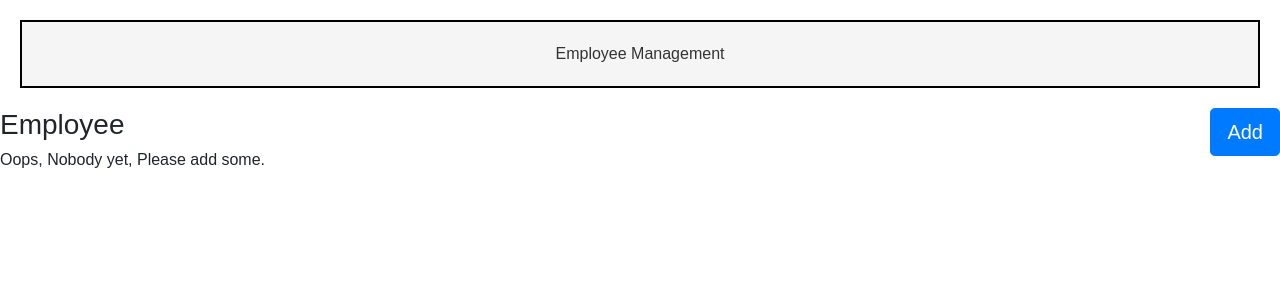
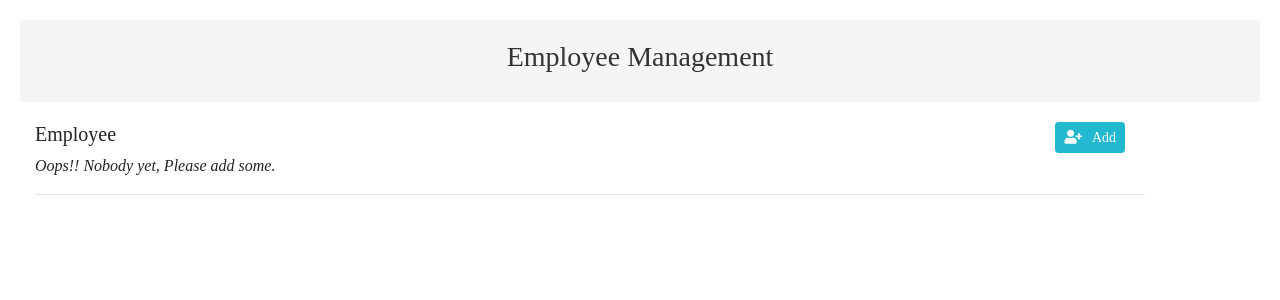
Before and after one commit to bhargavidn/assignment, a React (Create React App) app: page / in a window 1280 px wide. Shown: the top 300 px of the page. Built offline with nearby package versions, Linux system fonts and the light colour scheme.

Commit message:
added partial css

```diff
--- a/public/index.html
+++ b/public/index.html
@@ -10,6 +10,9 @@
     -->
     <link rel="manifest" href="%PUBLIC_URL%/manifest.json">
     <link rel="shortcut icon" href="%PUBLIC_URL%/favicon.ico">
+    <link rel="stylesheet" href="https://use.fontawesome.com/releases/v5.0.10/css/all.css" integrity="sha384-+d0P83n9kaQMCwj8F4RJB66tzIwOKmrdb46+porD/OvrJ+37WqIM7UoBtwHO6Nlg" crossorigin="anonymous">
+
+
     <!--
       Notice the use of %PUBLIC_URL% in the tags above.
       It will be replaced with the URL of the `public` folder during the build.
--- a/src/App.css
+++ b/src/App.css
@@ -1,5 +1,7 @@
+body{
+  font-family:fontAwesome;
+}
 .App {
-  border: 2px solid black;
   text-align: center;
   background: #f5f5f5;
   color: #333;
@@ -38,3 +40,35 @@ p.slash {
     /* display: table-cell; */
     padding-top: -6px;
 }
+.content-align {
+    text-align: left;
+    margin-left: 20px;
+}
+.pull-right {
+    float: right !important;
+    margin-right: 20px;
+}
+.ico-space {
+    padding-right: 10px;
+}
+.ed-adrm-btn {
+    margin-right: -12px;
+}
+.color-style{
+  color:#22B8D0;
+}
+.btn-style {
+    color: #fff;
+    background-color: #22B8D0;
+    border-color: #22b8cf;
+}
+i.fas.fa-plus-circle.color-style {
+    font-size: 22px;
+}
+i.fas.fa-times {
+    color: indianred;
+    font-size: 22px;
+}
+i.far.fa-trash-alt {
+    color: indianred;
+}
--- a/src/App.js
+++ b/src/App.js
@@ -25,14 +25,18 @@ class App extends Component{
       <div>
         <Modal personId={this.state.id}/>
         <div className="App">
-            Employee Management
+            <h3>Employee Management</h3>
         </div>
-        <div className="pull-right">
-          <button type="button" className="btn btn-primary btn-lg" data-toggle="modal"
-          data-target="#exampleModalLong" id="showModal"> Add  </button>
+        <div className="content-align container">
+          <div className="pull-right">
+              <button type="button" className="btn btn-style btn-sm" data-toggle="modal"
+              data-target="#exampleModalLong" id="showModal">
+              <i className="fa fa-user-plus ico-space"></i>
+               Add  </button>
+          </div>
+            <ListOfPerson/>
+            <EmpTree />
         </div>
-        <ListOfPerson/>
-        <EmpTree />
       </div>
     )
   }
--- a/src/empTree.js
+++ b/src/empTree.js
@@ -9,14 +9,22 @@ class EmpTree extends Component {
   componentWillReceiveProps(nextProps){
     console.log(nextProps);
     if(nextProps.hasOwnProperty("listOfPerson") && Object.keys(nextProps.listOfPerson).length>0){
-
+        var newState=[];
           firstNames=Object.values(nextProps.listOfPerson).map(item=>{
             console.log("itemmm..",item);
               var name=item.fname+ " " +item.role
               console.log("inside map..",name);
               return {title:name}
         });
-        this.setState({treeData:firstNames})
+        console.log("out if..",this.state.treeData);
+
+        if(this.state.treeData.length===1){
+          console.log("in if..",this.state.treeData);
+          this.setState({treeData:firstNames.slice(0,1)})
+     }
+       else{
+            this.setState({treeData:firstNames});
+          }
     }
     console.log("firstNames..",firstNames);
   }
@@ -32,14 +40,14 @@ class EmpTree extends Component {
   }
 
   render() {
-    if(this.state.treeData.length<=0){
+    if(Object.keys(this.props.listOfPerson).length<=0){
       return <div></div>
     }
-    console.log("inside emptree..",this.props.listOfPerson);
+
     const { searchString, searchFocusIndex, searchFoundCount } = this.state;
     const getNodeKey = ({ treeIndex }) => treeIndex;
     const getRandomName = () =>
-      firstNames[Math.floor(Math.random() * firstNames.length)];
+    firstNames[Math.floor(Math.random() * firstNames.length)];
     const customSearchMethod = ({ node, searchQuery }) =>
       searchQuery &&
       node.title.toLowerCase().indexOf(searchQuery.toLowerCase()) > -1;
@@ -61,7 +69,7 @@ class EmpTree extends Component {
       });
     return (
       <div>
-        <h2>Oragnization Tree</h2>
+        <h5>Oragnization Tree</h5>
         <form
           style={{ display: 'inline-block' }}
           onSubmit={event => {
@@ -78,31 +86,7 @@ class EmpTree extends Component {
               this.setState({ searchString: event.target.value })
             }
           />
-          <button
-            type="button"
-            disabled={!searchFoundCount}
-            onClick={selectPrevMatch}
-          >
-            &lt;
-          </button>
 
-          <button
-            type="submit"
-            disabled={!searchFoundCount}
-            onClick={selectNextMatch}
-          >
-            &gt;
-          </button>
-
-
-
-
-          <span>
-            &nbsp;
-            {searchFoundCount > 0 ? searchFocusIndex + 1 : 0}
-            &nbsp;/&nbsp;
-            {searchFoundCount || 0}
-          </span>
         </form>
 
         <div style={{ height: 300 }}>
@@ -113,7 +97,7 @@ class EmpTree extends Component {
             searchQuery={searchString}
             generateNodeProps={({ node, path }) => ({
               buttons: [
-                <button
+                <button className="btn btn-link ed-adrm-btn"
                   onClick={() =>
                     this.setState(state => ({
                       treeData: addNodeUnderParent({
@@ -122,16 +106,15 @@ class EmpTree extends Component {
                         expandParent: true,
                         getNodeKey,
                         newNode: {
-                          title: `${this.props.listOfPerson["1"]["fname"]}
-                           ${this.props.listOfPerson["1"]["lname"]}`,
+                          title: `${getRandomName().title}`,
                         },
                       }).treeData,
                     }))
                   }
                 >
-                  Add Child
+                  <i className="fas fa-plus-circle color-style"></i>
                 </button>,
-                <button
+                <button className="btn btn-link"
                   onClick={() =>
                     this.setState(state => ({
                       treeData: removeNodeAtPath({
@@ -142,23 +125,23 @@ class EmpTree extends Component {
                     }))
                   }
                 >
-                  Remove
+                <i className="fas fa-times"></i>
                 </button>,
               ],
             })}
           />
         </div>
 
-        <button
+        <button className="btn btn-style"
           onClick={() =>
             this.setState(state => ({
               treeData: state.treeData.concat({
-                title: `${getRandomName()} ${getRandomName()}sson`,
+                title: `${getRandomName().title}`,
               }),
             }))
           }
         >
-          Add more
+          <i className="fas fa-users"></i>          Add more
         </button>
       </div>
     );
--- a/src/listOfPerson.js
+++ b/src/listOfPerson.js
@@ -18,18 +18,24 @@ class ListOfPerson extends Component{
         let {id,fname,lname,email,role}=person;
         return(
           <tr  key={index}>
-          <th scope="row">{index}</th>
+
+              <td><i className="fa fa-user fa-1g color-style"></i></td>
               <td>{`${fname} ${lname}`}</td>
               <td>{email}</td>
               <td>{role}</td>
               <td>
-                  <div className="btn-group">
+
                     <button className="btn btn-link ed-del-btn" onClick={()=>this.editPerson(id,person)}
                     data-toggle="modal"
-                    data-target="#exampleModalLong">Edit</button>
-                    <p className="slash">/</p>
-                    <button className="btn btn-link ed-del-btn" onClick={()=>this.deletePerson(id)}>Delete</button>
-                  </div>
+                    data-target="#exampleModalLong">
+                        <i className="fa fa-edit color-style"></i>
+                    </button>
+              </td>
+              <td>
+                    <button className="btn btn-link ed-del-btn" onClick={()=>this.deletePerson(id)}>
+                      <i className="far fa-trash-alt color-style"></i>
+                    </button>
+
               </td>
           </tr>
         )
@@ -45,21 +51,23 @@ class ListOfPerson extends Component{
   //  console.log(className);
     return(
 
-      <div>
-        <h3> Employee </h3>
+      <div className="border-bottom">
+        <h5> Employee </h5>
         <div className={errclassName}>
-          <h6> Oops, Nobody yet, Please add some. </h6>
+          <p> <i>Oops!! Nobody yet, Please add some. </i></p>
         </div>
         <div>
           <center>
               <table className={className}>
                 <thead className="thead-light">
                   <tr>
-                      <th scope="col">#</th>
+                      <th scope="col"></th>
                       <th scope="col">Name</th>
                       <th scope="col">Email</th>
                       <th scope="col">Role</th>
-                      <th scope="col">action</th>
+                      <th scope="col"></th>
+
+                      <th scope="col"></th>
                   </tr>
                 </thead>
                 <tbody>
--- a/src/modal.js
+++ b/src/modal.js
@@ -116,19 +116,12 @@ class Modal extends Component{
                       onChange={event=>this.OnInputChange(event)} value={role} />
                     </div>
 
-                    <div className="form-group">
-                      <div className="form-check">
-                          <input className="form-check-input" type="checkbox" />
-                          <label className="form-check-label">
-                            Is Primary
-                          </label>
-                      </div>
-                    </div>
+
 
               </div>
             </div>
             <div className="modal-footer">
-              <button type="button" className="btn btn-secondary reset" data-dismiss="modal"
+              <button type="button" className="btn btn-style reset" data-dismiss="modal"
               >Close</button>
 
             </div>
```
